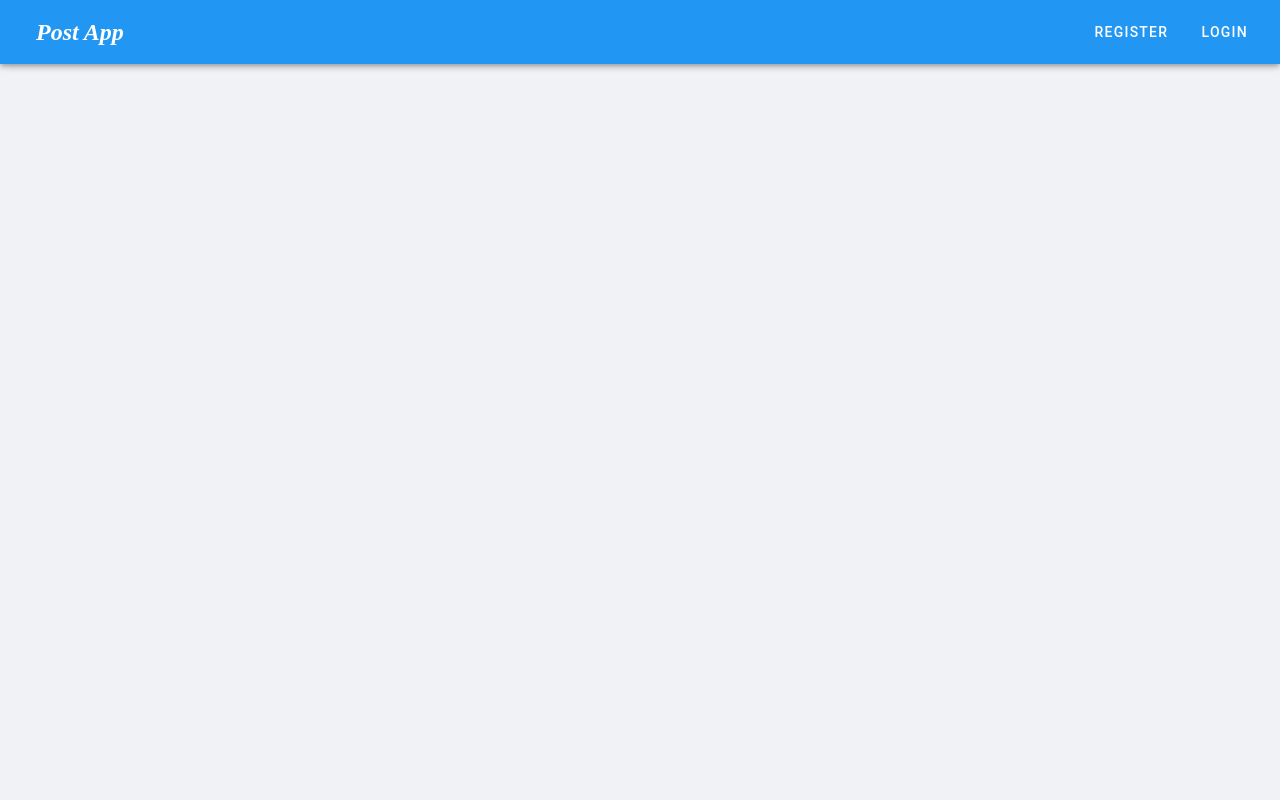
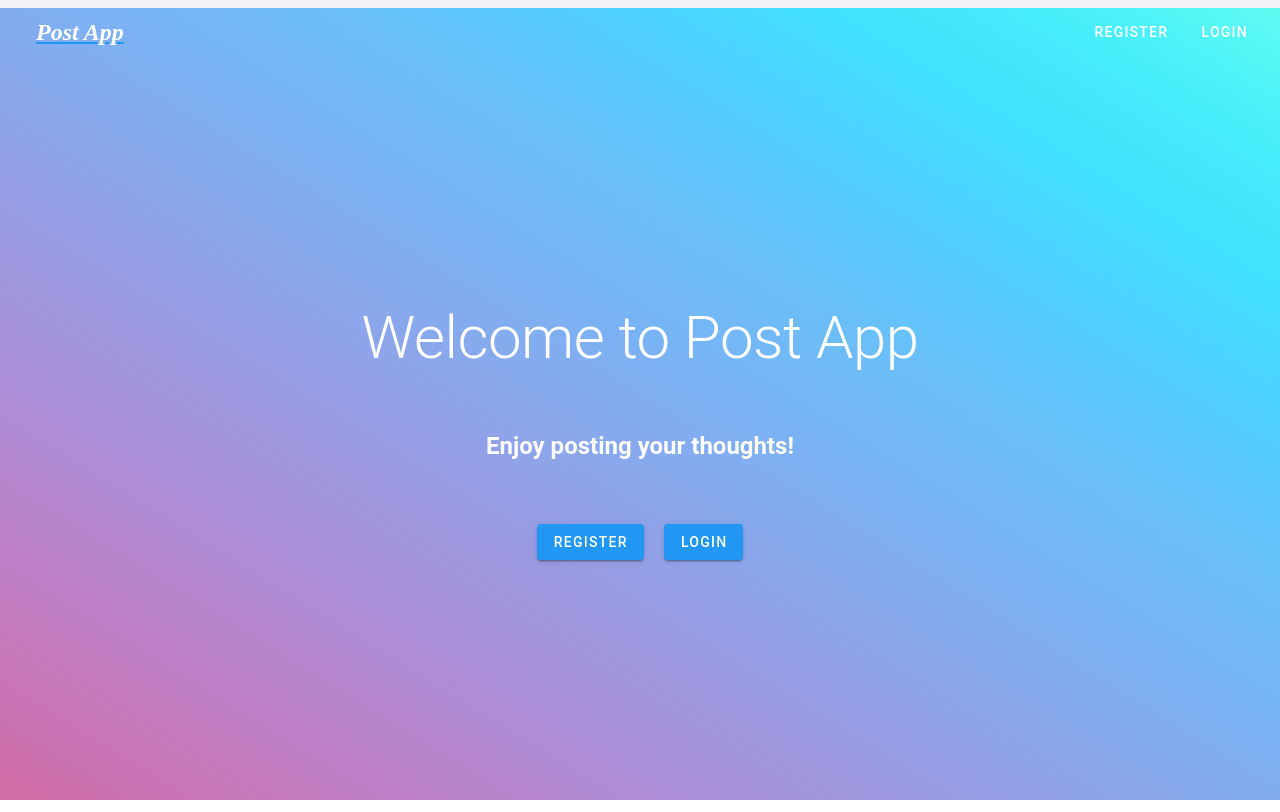
Before and after one commit to Nurlan-Bolayev/postapp-frontend, a Vue app: page / in a window 1280 px wide. Built offline with nearby package versions, Linux system fonts and the light colour scheme; no server answers; a small style sheet from the web is missing.

Commit message:
Update home page

```diff
--- a/src/NavBar.vue
+++ b/src/NavBar.vue
@@ -1,7 +1,8 @@
 <template>
   <v-app-bar
       app
-      color="primary"
+      :color="$route.path === '/' ? 'transparent' : 'primary'"
+      :elevation="$route.path === '/' ? 0 : undefined"
       dark
   >
     <router-link :to="user ? '/feeds' : '/'">
--- a/src/views/Home.vue
+++ b/src/views/Home.vue
@@ -1,14 +1,47 @@
 <template>
-  <div class="home">
+  <div class="d-flex home">
+    <v-row align="center" justify="center">
+      <v-col
+          class="text-center"
+          cols="12"
+      >
+        <h1 class="display-3 my-15">Welcome to Post App</h1>
+
+        <h2>Enjoy posting your thoughts!</h2>
+
+        <div class="mt-15">
+          <v-btn class="mr-5" color="primary" to="/register">
+            Register
+          </v-btn>
+          <v-btn color="primary" to="/login">
+            Login
+          </v-btn>
+        </div>
+      </v-col>
+    </v-row>
   </div>
 </template>
 
-<script>
-// @ is an alias to /src
+<style>
+.home {
+  background-image: linear-gradient(to right top, #d16ba5, #c777b9, #ba83ca, #aa8fd8, #9a9ae1, #8aa7ec, #79b3f4, #69bff8, #52cffe, #41dfff, #46eefa, #5ffbf1);
+  color: white;
+  position: absolute;
+  left: 0;
+  right: 0;
+  bottom: 0;
+  top: -56px;
+}
 
-export default {
-  name: 'Home',
-  components: {
+@keyframes gradient {
+  0% {
+    background-position: 0% 50%;
+  }
+  50% {
+    background-position: 100% 50%;
+  }
+  100% {
+    background-position: 0% 50%;
   }
 }
-</script>
+</style>
```
